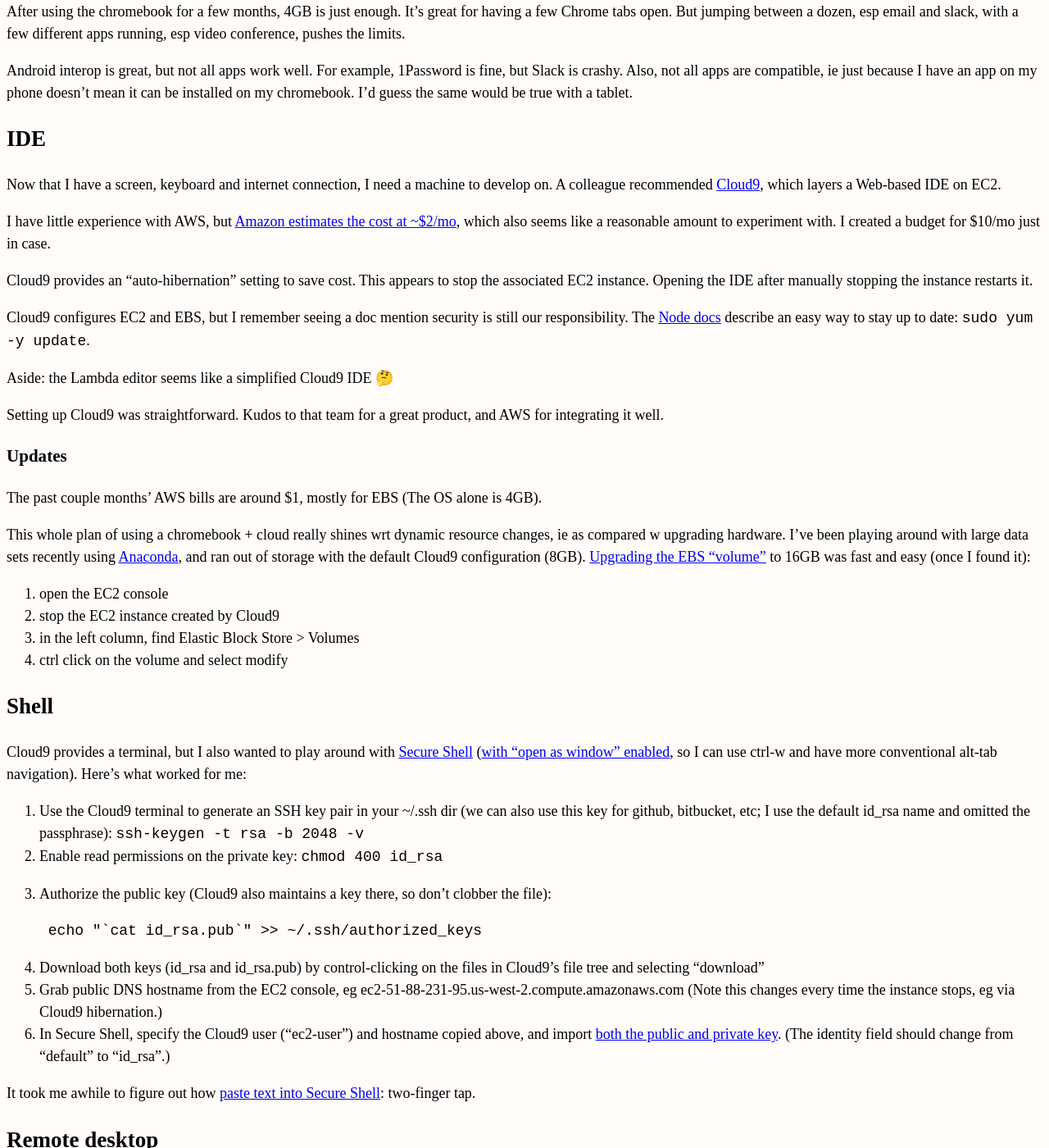
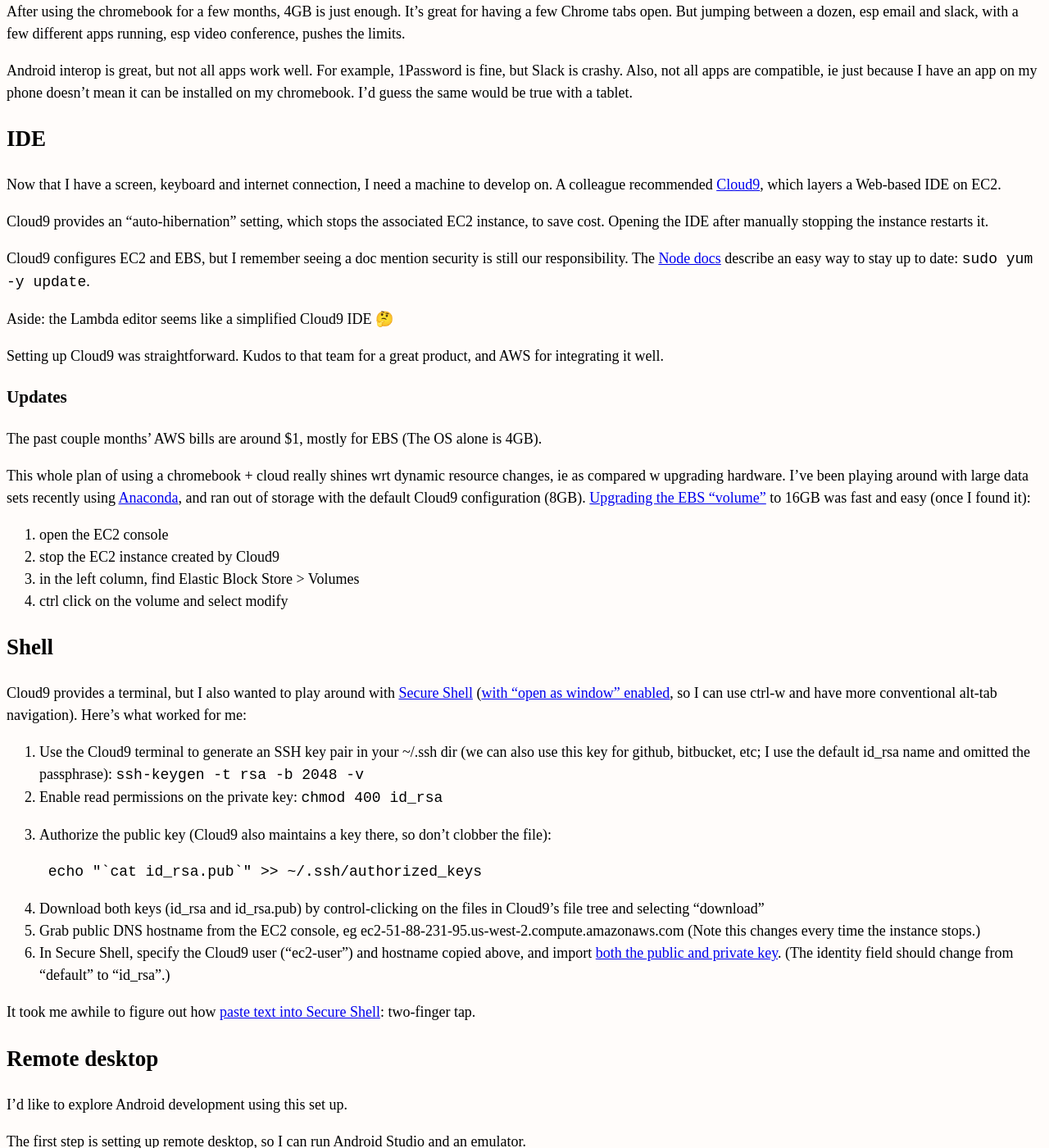
Before and after one commit to erikeldridge/erikeldridge.github.com, a Jekyll site: the page built from _posts/2017-12-24-netbook-development.md, in a window 1280 px wide and 1400 px high, scrolled down 811 px. Shown: the whole window at 82% size. Built offline with Jekyll 4.4.1, drawn with Linux system fonts in a browser that asks for light colours; nearby versions of some CDN libraries; some of the changed text lies outside the part shown.

Commit message:
Update from Forestry.io - 2017-12-24-netbook-development.md

```diff
--- a/_posts/2017-12-24-netbook-development.md
+++ b/_posts/2017-12-24-netbook-development.md
@@ -1,7 +1,7 @@
 ---
 title: Netbook development
 layout: post
-date: 2018-02-10 01:34:08 -0800
+date: 2018-04-15 18:41:48 -0700
 tags:
 - netbook
 - chromebook
@@ -51,9 +51,7 @@
 
 Now that I have a screen, keyboard and internet connection, I need a machine to develop on. A colleague recommended [Cloud9](https://aws.amazon.com/cloud9/), which layers a Web-based IDE on EC2.
 
-I have little experience with AWS, but [Amazon estimates the cost at \~$2/mo](https://aws.amazon.com/cloud9/pricing/), which also seems like a reasonable amount to experiment with. I created a budget for $10/mo just in case.
-
-Cloud9 provides an "auto-hibernation" setting to save cost. This appears to stop the associated EC2 instance. Opening the IDE after manually stopping the instance restarts it.
+Cloud9 provides an "auto-hibernation" setting, which stops the associated EC2 instance,  to save cost. Opening the IDE after manually stopping the instance restarts it.
 
 Cloud9 configures EC2 and EBS, but I remember seeing a doc mention security is still our responsibility. The [Node docs](http://docs.aws.amazon.com/cloud9/latest/user-guide/sample-nodejs.html) describe an easy way to stay up to date: `sudo yum -y update`.
 
@@ -81,9 +79,8 @@
 3. Authorize the public key (Cloud9 also maintains a key there, so don't clobber the file):
 
         echo "`cat id_rsa.pub`" >> ~/.ssh/authorized_keys
-
 4. Download both keys (id_rsa and id_rsa.pub) by control-clicking on the files in Cloud9's file tree and selecting "download"
-5. Grab public DNS hostname from the EC2 console, eg ec2-51-88-231-95.us-west-2.compute.amazonaws.com (Note this changes every time the instance stops, eg via Cloud9 hibernation.)
+5. Grab public DNS hostname from the EC2 console, eg ec2-51-88-231-95.us-west-2.compute.amazonaws.com (Note this changes every time the instance stops.)
 6. In Secure Shell, specify the Cloud9 user ("ec2-user") and hostname copied above, and import [both the public and private key](https://chromium.googlesource.com/apps/libapps/+/master/nassh/doc/FAQ.md#Can-I-connect-using-a-public-key-pair-or-certificate). (The identity field should change from "default" to "id_rsa".)
 
 It took me awhile to figure out how [paste text into Secure Shell](https://chromium.googlesource.com/apps/libapps/+/master/nassh/doc/FAQ.md#How-do-I-paste-text-to-the-terminal "Secure Shell paste docs"): two-finger tap.
@@ -103,9 +100,9 @@
 1. Create a key pair and download the .pem file as instructed. (I'll use "admin" as a name here per the docs [recommendation to create an "Administrator" account](https://docs.aws.amazon.com/AWSEC2/latest/UserGuide/get-set-up-for-amazon-ec2.html#create-an-iam-user).)
 2. Open the admin.pem file using chromebook's Text app and copy the contents
 3. In the Cloud9 terminal
-   1. Create a new file ~/.ssh/id_rsa and paste the .pem contents into it
-   2. Restrict permissions (`chmod 400 ~/.ssh/id_rsa`) and download as described above
-   3. Generate a public key (`-keygen -y -f ~/.ssh/id_rsa > ~/.ssh/id_rsa.pub`) and download that too
+   1. Create a new file \~/.ssh/id_rsa and paste the .pem contents into it
+   2. Restrict permissions (`chmod 400 \~/.ssh/id_rsa`) and download as described above
+   3. Generate a public key (`-keygen -y -f \~/.ssh/id_rsa > \~/.ssh/id_rsa.pub`) and download that too
 4. In the chromebook, import these keys into the SSH app as described above
 5. SSH into the ubuntu instance using the username "ubuntu", ie as opposed to "ec2-user" for Amazon Linux.
 
```
Also changed, not shown: .forestry/front_matter/templates/post.yml.
